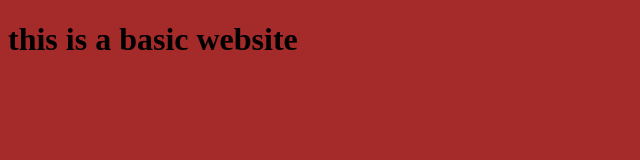
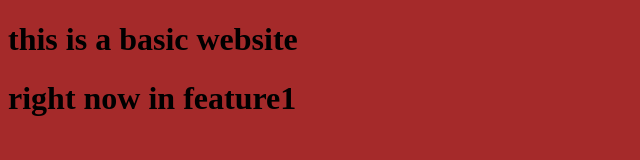
Before and after one commit to hemanthc56/learning-demo, a plain HTML site: page index.html in a window 1280 px wide. Shown: the whole page, without its empty margins (0-640 px from the left). Drawn offline with Linux system fonts and the light colour scheme.

Commit message:
added feature1

```diff
--- a/index.html
+++ b/index.html
@@ -8,5 +8,6 @@
 </head>
 <body>
     <h1>this is a basic website</h1>
+    <h1>right now in feature1</h1>
 </body>
 </html>
```
